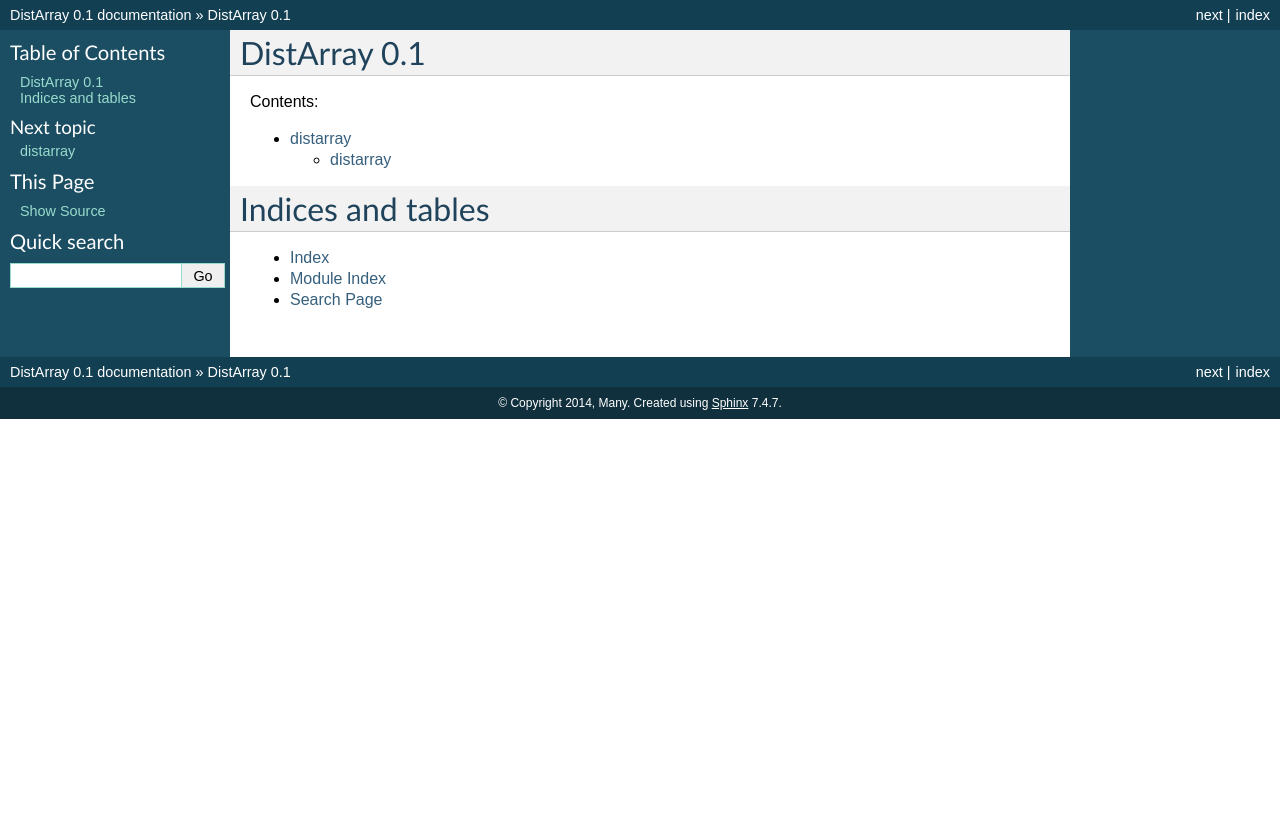
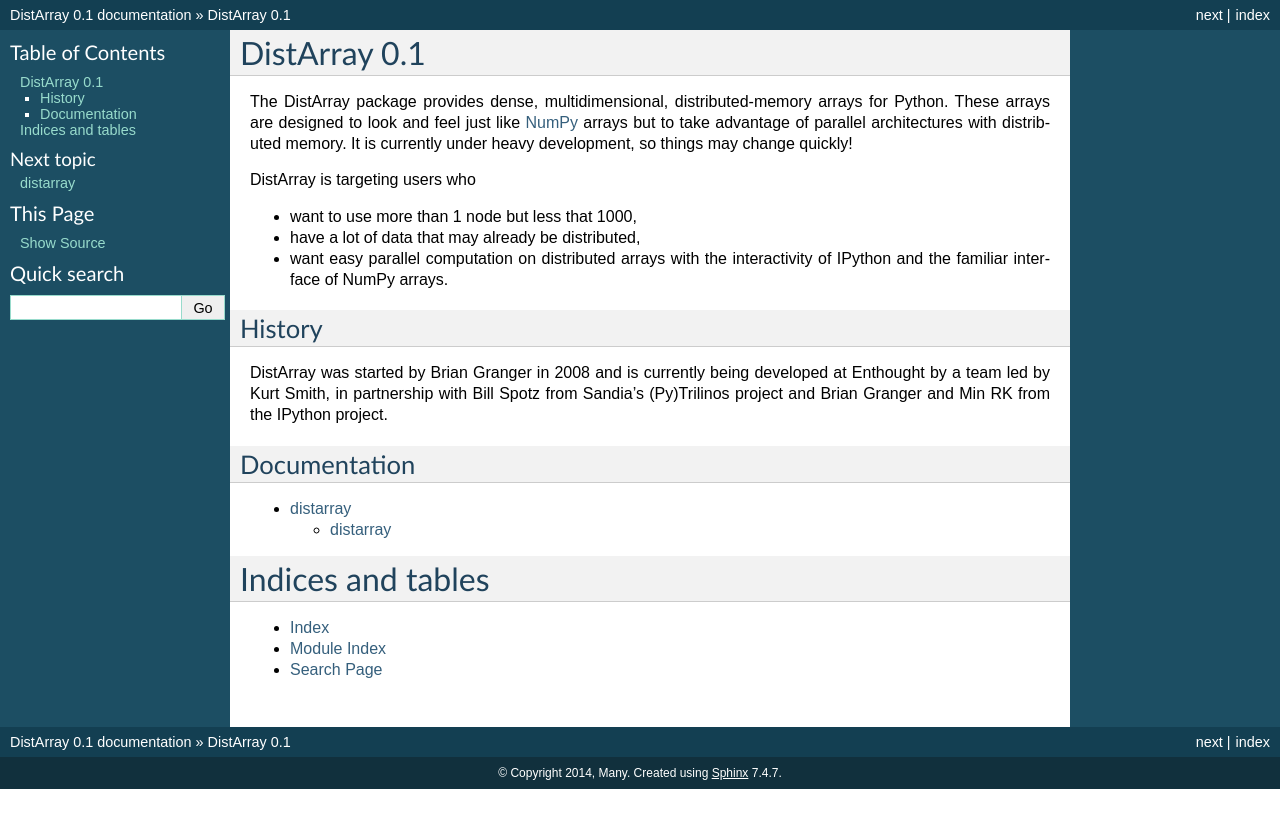
Before and after one commit to enthought/distarray, a Sphinx documentation site: the page built from docs/source/index.rst, in a window 1280 px wide. Shown: the top 828 px of the page. Built offline with Sphinx 7.4.7, drawn with Linux system fonts in a browser that asks for light colours; formulas are drawn with MathJax 3; pages that are not in the unit, such as notebooks, are missing from menus.

Commit message:
Add a project summary and small History section.

```diff
--- a/docs/source/index.rst
+++ b/docs/source/index.rst
@@ -7,12 +7,40 @@
 DistArray |release|
 ===================
 
-Contents:
+The DistArray package provides dense, multidimensional, distributed-memory
+arrays for Python.  These arrays are designed to look and feel just like
+`NumPy`_ arrays but to take advantage of parallel architectures with
+distributed memory.  It is currently under heavy development, so things may
+change quickly!
+
+DistArray is targeting users who
+
+* want to use more than 1 node but less that 1000,
+* have a lot of data that may already be distributed,
+* want easy parallel computation on distributed arrays with the interactivity
+  of IPython and the familiar interface of NumPy arrays.
+
+.. _NumPy: http://www.numpy.org
+
+
+History
+-------
+
+DistArray was started by Brian Granger in 2008 and is currently being developed
+at Enthought by a team led by Kurt Smith, in partnership with Bill Spotz from
+Sandia's (Py)Trilinos project and Brian Granger and Min RK from the IPython
+project.
+
+
+Documentation
+-------------
 
 .. toctree::
    :maxdepth: 2
 
    modules
+
+
 
 
 Indices and tables
```
